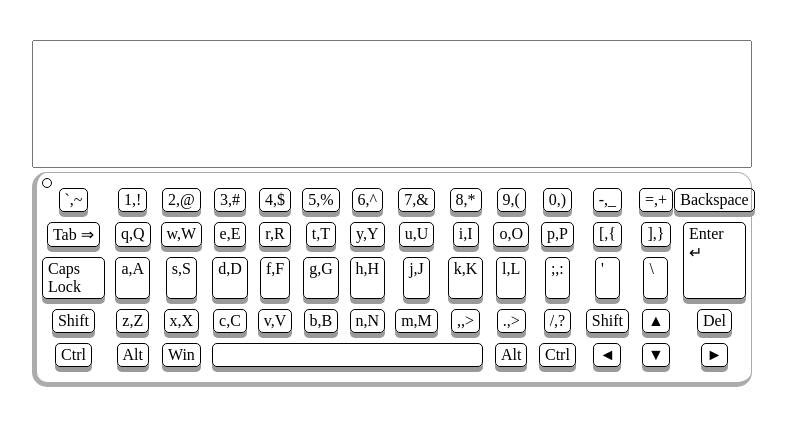
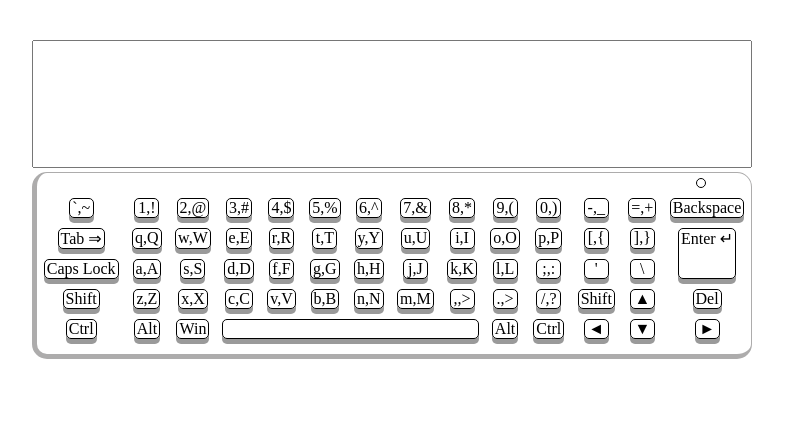
Before and after one commit to shevv920/virtual-keyboard, a website with bundled scripts: page index.html in a window 1280 px wide. Shown: the whole page, without its empty margins (8-794 px from the left). Built offline with nearby package versions, Linux system fonts and the light colour scheme.

Commit message:
fix: caps indicator position

```diff
--- a/style.css
+++ b/style.css
@@ -25,7 +25,8 @@
 }
 
 .caps_indicator {
-  grid-area: CapsIndicator;
+  float: right;
+  margin: 0 40px 10px 0;
   width: 10px;
   height: 10px;
   border: 1px solid #000000;
@@ -56,7 +57,8 @@
 
 .key {
   min-width: 25px;
-  padding: 2px 5px;
+  padding: 0 2px;
+  text-align: center;
   cursor: pointer;
   box-shadow: 0 5px rgb(154, 154, 154);
   border: 1px solid #000000;
```
